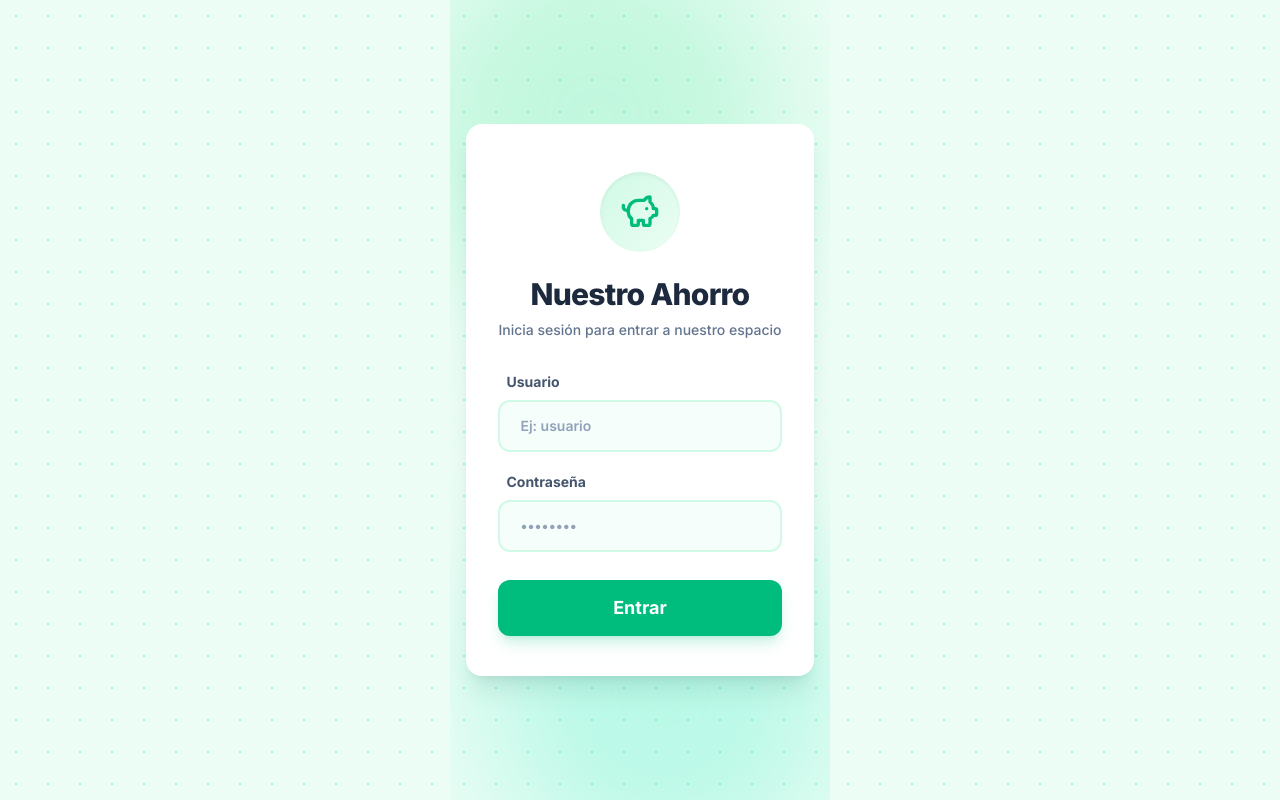
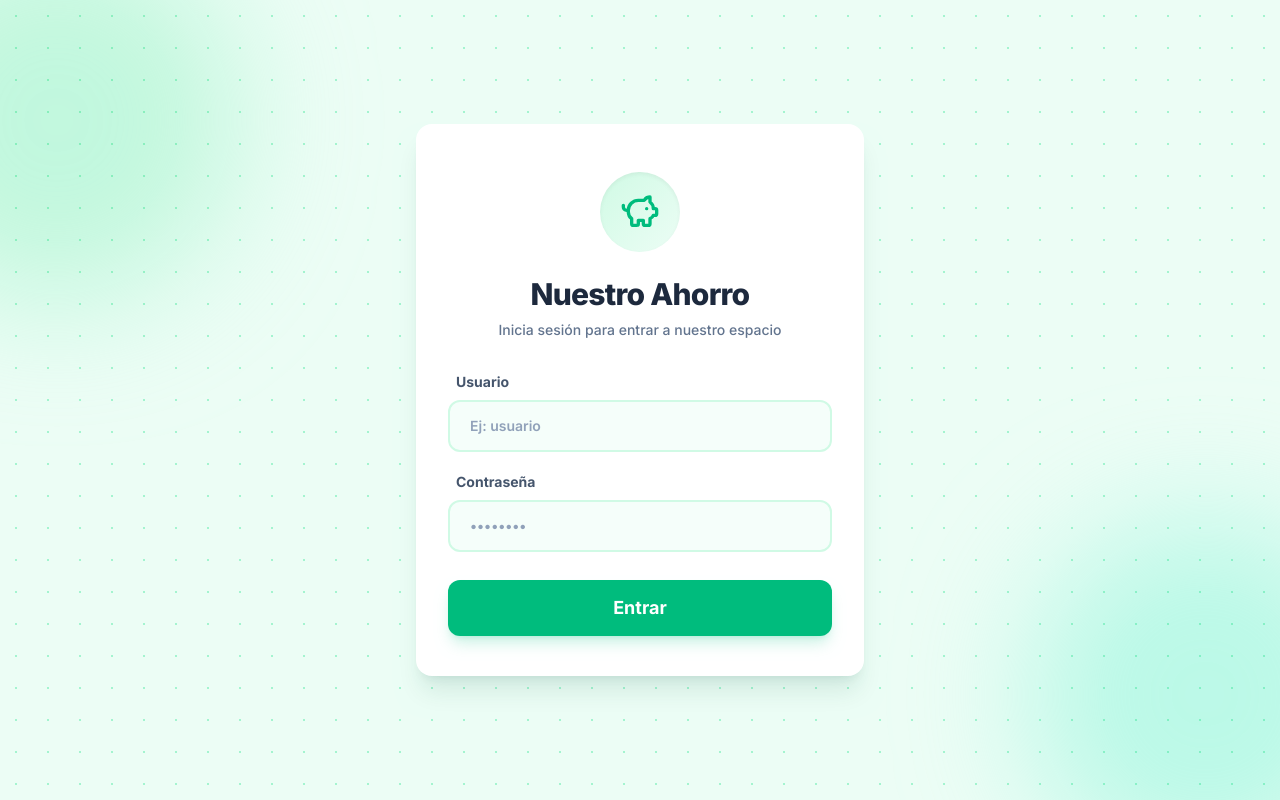
Before and after one commit to waitingforus/waiting-for-us, an Astro site: page / in a window 1280 px wide. Built offline with nearby package versions, Linux system fonts and the light colour scheme; Astro itself is replaced by a stand-in of ours; no server answers.

Commit message:
style: update responsive layout, body styling, and header visibility for mobile consistency

```diff
--- a/src/components/Header.tsx
+++ b/src/components/Header.tsx
@@ -34,7 +34,7 @@ export function Header({
           <Button
             variant="ghost"
             onClick={() => auth.signOut()}
-            className="text-slate-700 hover:bg-white/40 hover:text-slate-900 focus:ring-white/50 border border-white/50 rounded-xl hidden sm:flex shadow-sm bg-white/20"
+            className="text-slate-700 hover:bg-white/40 hover:text-slate-900 focus:ring-white/50 border border-white/50 rounded-xl flex shadow-sm bg-white/20"
           >
             Salir
           </Button>
--- a/src/components/Login.tsx
+++ b/src/components/Login.tsx
@@ -28,7 +28,7 @@ export default function Login() {
   };
 
   return (
-    <div className="min-h-screen flex items-center justify-center p-4 relative overflow-hidden">
+    <div className="min-h-screen w-full flex items-center justify-center p-4 relative overflow-hidden">
       {/* Decorative blobs */}
       <div className="absolute top-[-10%] left-[-10%] w-96 h-96 bg-brand-200 rounded-full mix-blend-multiply filter blur-3xl opacity-50 animate-blob"></div>
       <div className="absolute bottom-[-10%] right-[-10%] w-96 h-96 bg-accent-200 rounded-full mix-blend-multiply filter blur-3xl opacity-50 animate-blob animation-delay-2000"></div>
--- a/src/pages/index.astro
+++ b/src/pages/index.astro
@@ -30,7 +30,7 @@ import "../styles/global.css";
 
     <title>WaitingForUs</title>
   </head>
-  <body class="flex items-center justify-center min-h-screen bg-slate-50">
+  <body class="min-h-screen bg-slate-50 antialiased">
     <App client:load />
   </body>
 </html>
```
